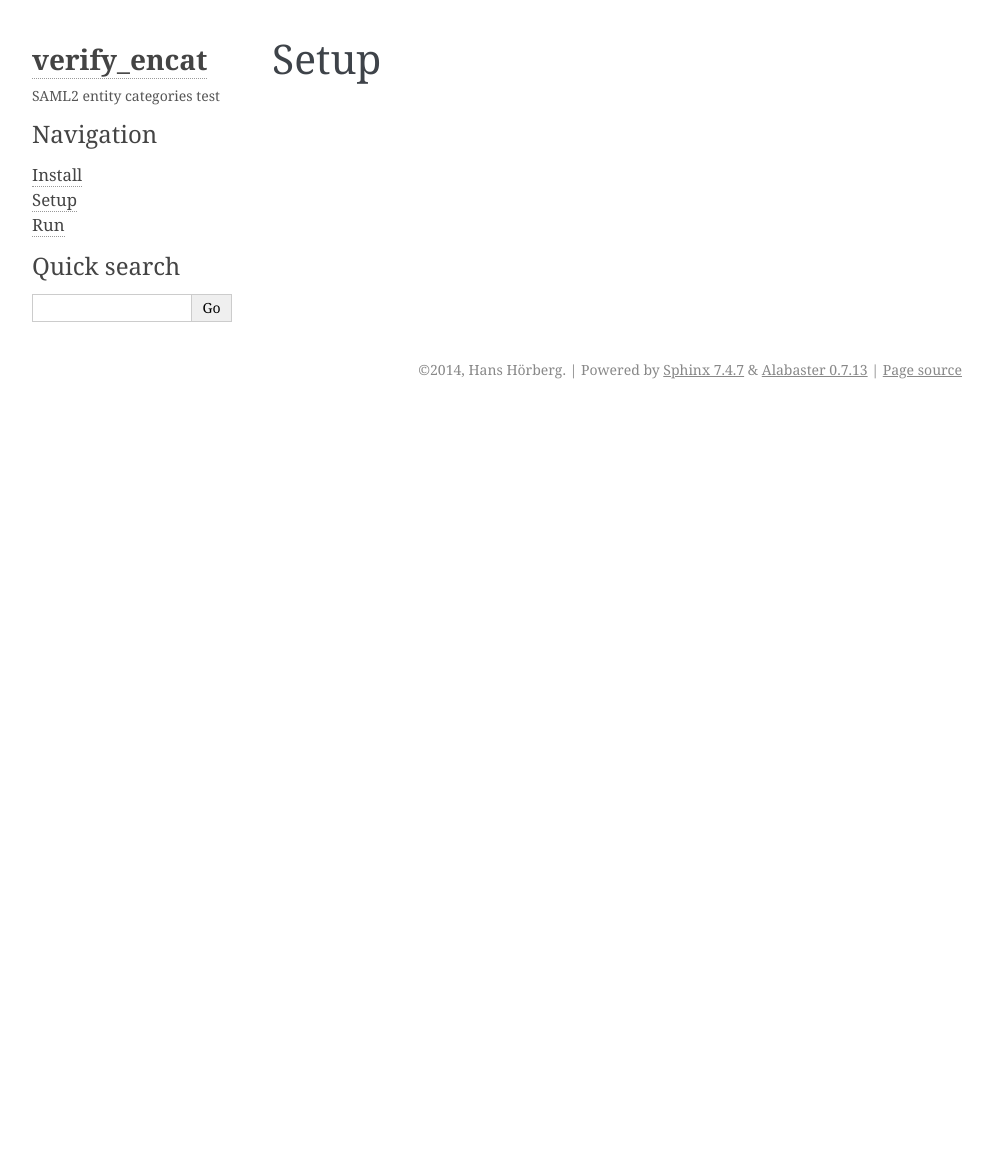
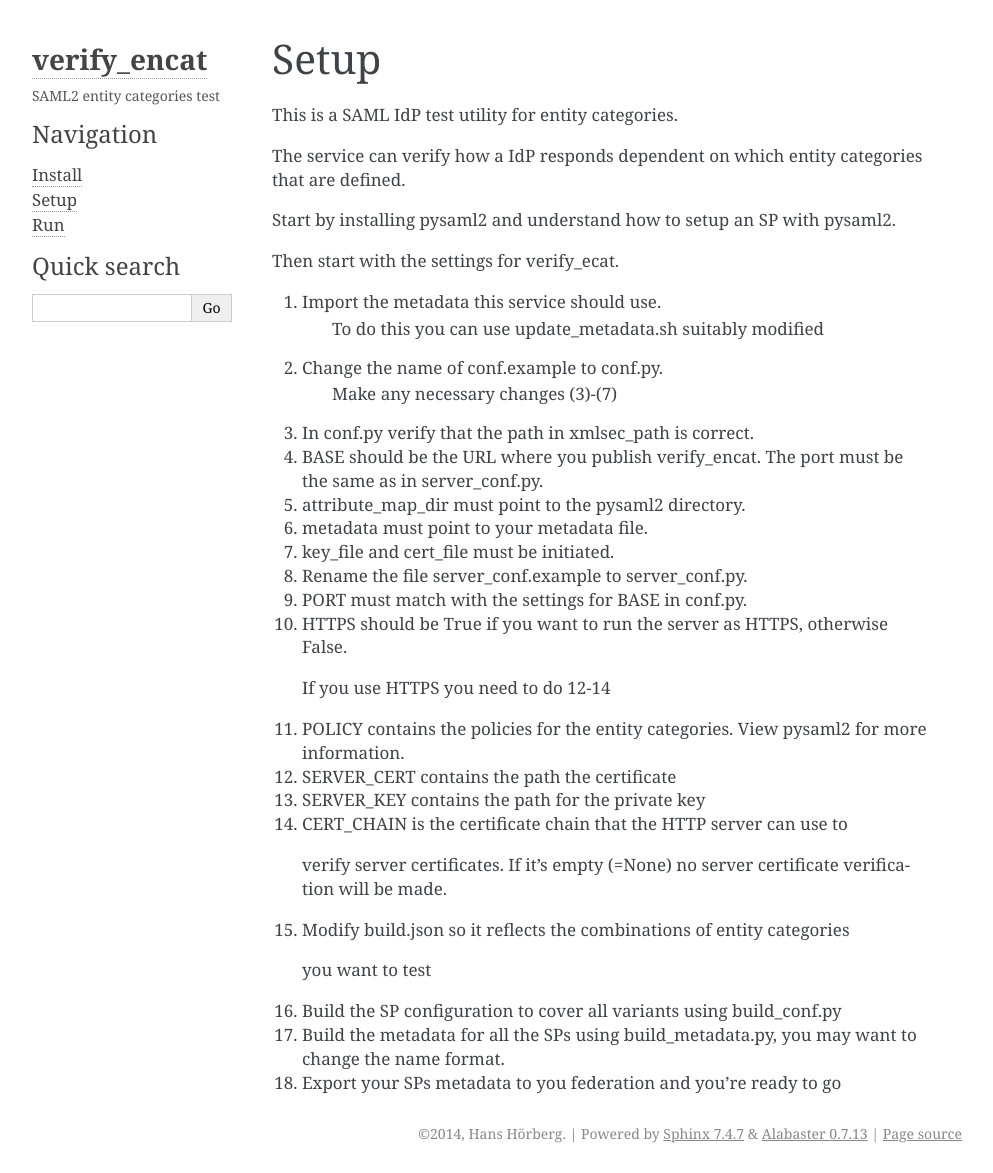
Before and after one commit to its-dirg/verify_entcat, a Sphinx documentation site: the page built from doc/setup.rst, in a window 1280 px wide. Shown: the whole page, without its empty margins (148-1141 px from the left). Built offline with Sphinx 7.4.7, drawn with Linux system fonts in a browser that asks for light colours; before the commit the page ends 900 px from its top, so only the background shows below that.

Commit message:
Added documentation.

```diff
--- a/doc/setup.rst
+++ b/doc/setup.rst
@@ -2,3 +2,41 @@
 
 Setup
 =====
+
+This is a SAML IdP test utility for entity categories.
+
+The service can verify how a IdP responds dependent on which
+entity categories that are defined.
+
+Start by installing pysaml2 and understand how to setup an SP with pysaml2.
+
+Then start with the settings for verify_ecat.
+
+1) Import the metadata this service should use.
+    To do this you can use update_metadata.sh suitably modified
+
+2) Change the name of conf.example to conf.py.
+    Make any necessary changes (3)-(7)
+3) In conf.py verify that the path in xmlsec_path is correct.
+4) BASE should be the URL where you publish verify_encat. The port must be the same as in server_conf.py.
+5) attribute_map_dir must point to the pysaml2 directory.
+6) metadata must point to your metadata file.
+7) key_file and cert_file must be initiated.
+
+8) Rename the file server_conf.example to server_conf.py.
+9) PORT must match with the settings for BASE in conf.py.
+10) HTTPS should be True if you want to run the server as HTTPS, otherwise False.
+  If you use HTTPS you need to do 12-14
+11) POLICY contains the policies for the entity categories. View pysaml2 for more information.
+12) SERVER_CERT contains the path the certificate
+13) SERVER_KEY contains the path for the private key
+14) CERT_CHAIN is the certificate chain that the HTTP server can use to
+  verify server certificates. If it's empty (=None) no server certificate
+  verification will be made.
+
+15) Modify build.json so it reflects the combinations of entity categories
+  you want to test
+16) Build the SP configuration to cover all variants using build_conf.py
+17) Build the metadata for all the SPs using build_metadata.py, you may
+    want to change the name format.
+18) Export your SPs metadata to you federation and you're ready to go
```
